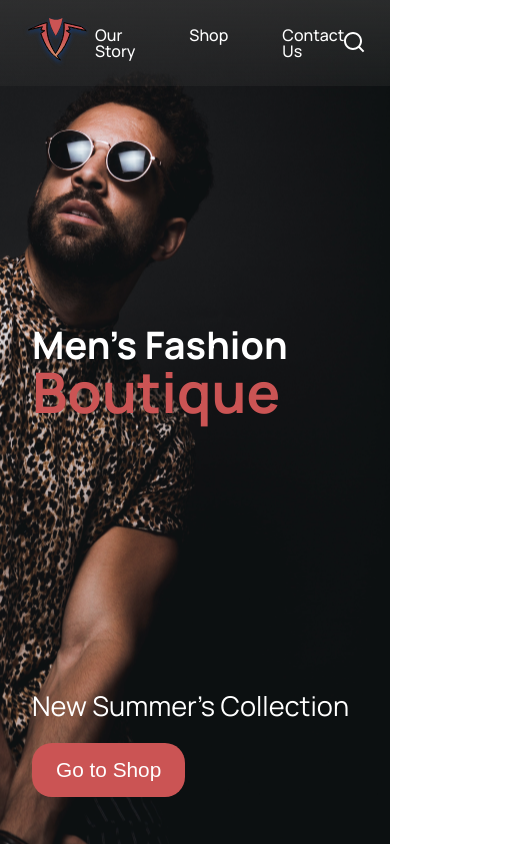
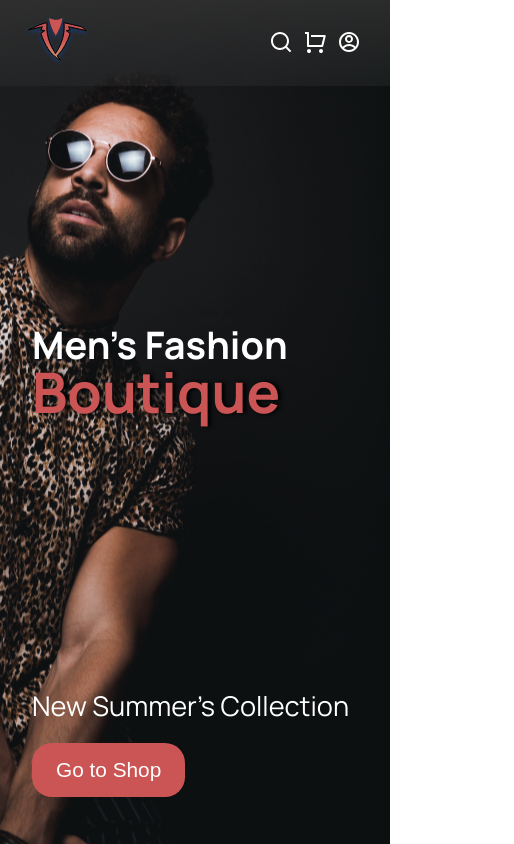
Before and after one commit to WillAvatec/shopping-cart, a React (Create React App) app: page /#/ in a window 390 px wide. Shown: the whole page, 514 px wide, since content can reach past the window. Built offline with nearby package versions, Linux system fonts and the light colour scheme.

Commit message:
style: Make homepage responsive

```diff
--- a/src/assets/header.css
+++ b/src/assets/header.css
@@ -16,10 +16,41 @@
     display: flex;
     flex-direction: row;
     align-items: flex-start;
-    gap: 54px;
+    gap: clamp(13px, 3vw, 5rem);
+}
+
+#mobile-button {
+    cursor: pointer;
+    display: none;
+}
+
+@media (max-width:35em){
+    #links-container {
+        display: none;
+        gap: 2em;
+        background-color: hsl(0 0% 10% / 0.4);
+        backdrop-filter: blur(25px);
+        position: fixed;
+        inset: 0 0 0 30%;
+        padding: min(30vh, 10rem) 2em;
+        flex-direction: column;
+    }
+
+    #mobile-button {
+        position: absolute;
+        z-index: 999;
+        width: 2em;
+        height: auto;
+        color: white;
+        top: 2em;
+        right: 2em;
+        aspect-ratio: 1;
+    }
+
 }
 
 #links-container a {
+    cursor: pointer;
     position: relative;
     color: var(--text-primary-color);
     font-weight: 500;
@@ -38,3 +69,11 @@
     bottom: -20%;
     width: 100%;
 }
+
+.cart-buttons {
+    margin-right: 15px;
+}
+
+.cart-buttons li {
+    cursor: pointer;
+}
--- a/src/assets/homepage.css
+++ b/src/assets/homepage.css
@@ -55,6 +55,7 @@
     display: block;
     font-size: clamp(3.5rem,10vw,5.7rem);
     font-weight: 600;
+    text-shadow: 3px 0px 4px black;
     color: var(--accent-red);
 }
 
```
